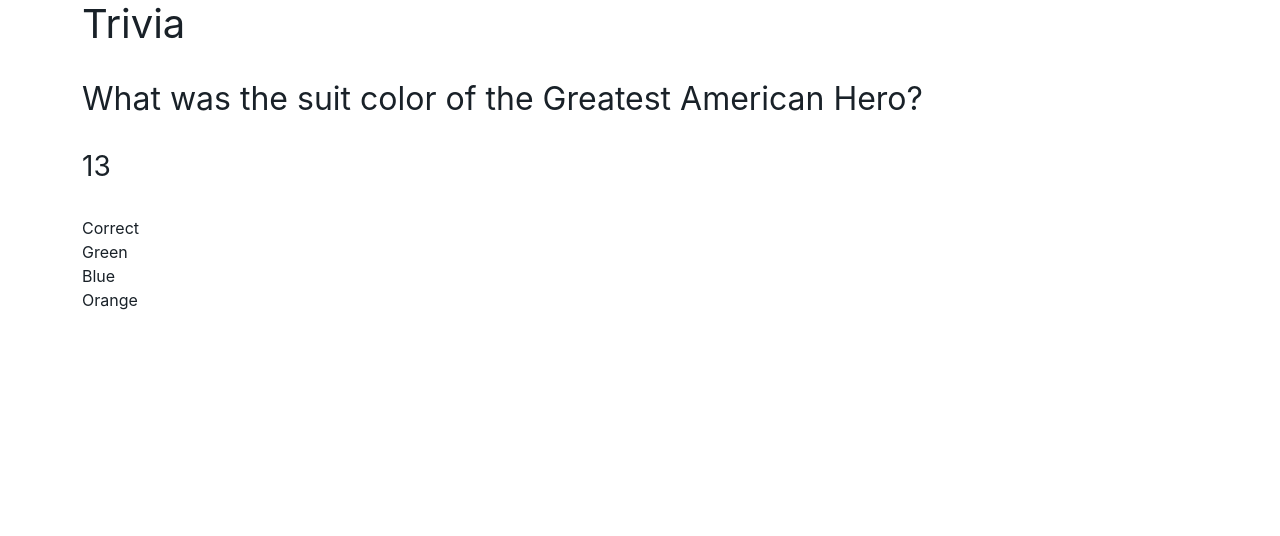
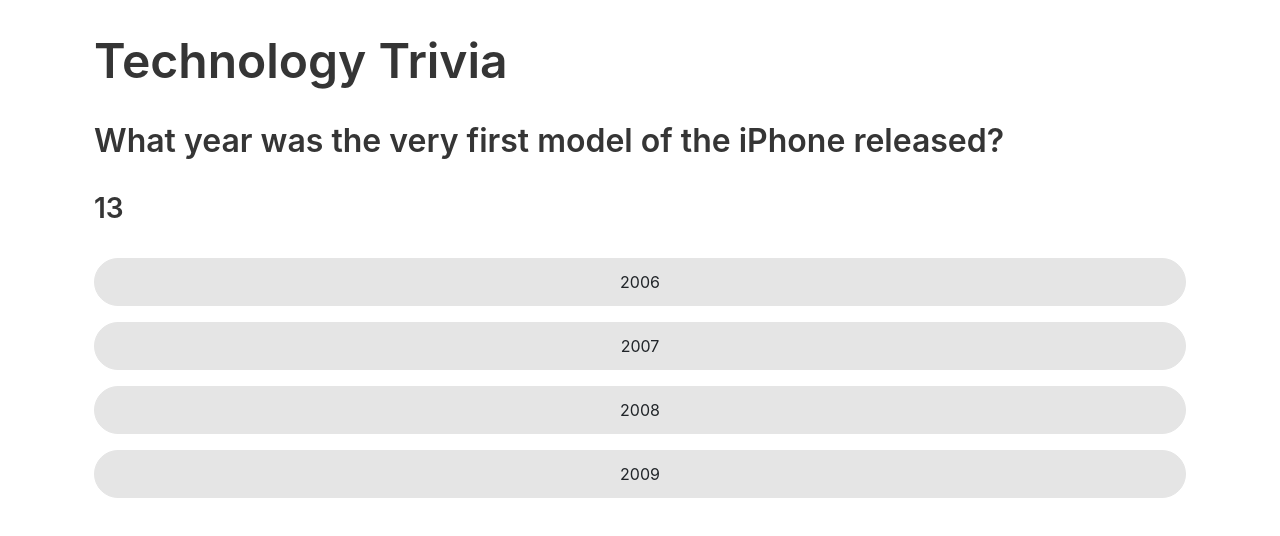
Before and after one commit to designbywillj/trivia, a website: page index.html in a window 1280 px wide. Both pictures are taken after a click on the button "Start". Drawn offline with nearby package versions, Linux system fonts and the light colour scheme; files that its build step writes are made by us from their sources; a web font is replaced by a local one.

Commit message:
Added sound and updated some logic

```diff
--- a/index.html
+++ b/index.html
@@ -7,12 +7,12 @@
     <link rel="stylesheet" href="global.css">
     <title>Trivia</title>
 </head>
-<body>
+<body id="app">
     <main class="container">
         <article class="row">
             <section class="col-12">
-                <h1>Trivia</h1>
-                <h2 id="prompt-text"></h2>
+                <h1>Technology Trivia</h1>
+                <h2 id="prompt-text">Answer the following 10 questions as accurately as possible.</h2>
                 <h3 id="counter-text"></h3>
             </section>
 
@@ -21,7 +21,7 @@
             <section id="choices-container" class="col-12"></section>
 
             <section id="start-container" class="col-12">
-                <button id="start-button" class="btn btn-lg btn-primary">Start</button>
+                <button id="start-button" class="btn btn-primary">Start</button>
             </section>
         </article>
     </main>
--- a/src/js/index.js
+++ b/src/js/index.js
@@ -6,20 +6,62 @@
           startContainer = $('#start-container'),
           startButton = $('#start-button'),
           resultContainer = $('#result-container'),
-          roundTime = 15
+          roundTime = 15,
+          correctAudio = new Audio('src/audio/correct.mp3'),
+          incorrectAudio = new Audio('src/audio/incorrect.mp3')
 
 
     // Define Questions
     const questions = [
         {
-            prompt: 'What was the suit color of the Greatest American Hero?',
-            choices: ['Correct', 'Green', 'Blue', 'Orange'],
-            answer: 'Correct'
+            prompt: 'What year was the very first model of the iPhone released?',
+            choices: ['2006', '2007', '2008', '2009'],
+            answer: '2007'
         },
         {
-            prompt: 'What was the suit?',
-            choices: ['Correct', 'Green', 'Blue', 'Orange'],
-            answer: 'Correct'
+            prompt: 'What’s the shortcut for the “copy” function on most computers?',
+            choices: ['Ctrl/&#8984; + X', 'Ctrl/&#8984; + V', 'Ctrl/&#8984; + C', 'Ctrl/&#8984; + Z'],
+            answer: 'Ctrl/⌘ + C'
+        },
+        {
+            prompt: 'What does “HTTP” stand for?',
+            choices: ['HyperType Transfer Program', 'HyperText Transmission Protocol', 'HTML Text Tranfer Protocol', 'HyperText Transfer Protocol'],
+            answer: 'HyperText Transfer Protocol'
+        },
+        {
+            prompt: 'What is the name of the man who launched eBay back in 1995?',
+            choices: ['Elon Musk', 'Pierre Omidyar', 'Jeff Bezos', 'Mark Zuckerberg'],
+            answer: 'Pierre Omidyar'
+        },
+        {
+            prompt: 'What is the smallest unit of digital storage?',
+            choices: ['Terabyte', 'Gigabyte', 'Bit', 'Byte'],
+            answer: 'Bit'
+        },
+        {
+            prompt: 'Which email service is owned by Microsoft?',
+            choices: ['Gmail', 'Outlook', 'Hotmail', 'Yahoo!'],
+            answer: 'Outlook'
+        },
+        {
+            prompt: 'Google Chrome, Safari, Firefox and Edge are different types of what?',
+            choices: ['Web Browsers', 'IDEs', 'Email Clients', 'Text Editors'],
+            answer: 'Web Browsers'
+        },
+        {
+            prompt: 'Is Java an OS?',
+            choices: ['Yes', 'No'],
+            answer: 'No'
+        },
+        {
+            prompt: 'Who is often called the father of the computer?',
+            choices: ['Steve Jobs', 'Elon Musk', 'Bill Gates', 'Charles Babbage'],
+            answer: 'Charles Babbage'
+        },
+        {
+            prompt: 'What was Twitter’s original name?',
+            choices: ['BackRub', 'twtter', 'Blue Ribbon', 'Tweeter'],
+            answer: 'twtter'
         }
     ]
 
@@ -51,6 +93,14 @@
     }
 
 
+    // Reset Counter
+    function resetCounter() {
+        clearInterval(countdown)
+        counterValue = roundTime
+        counterText.text('')
+    }
+
+
     // Update and Display Prompt
     function displayQuestion() {
         if (currentPromptIndex > questions.length-1) {
@@ -68,18 +118,10 @@
             // Display Choices
             for (i = 0; i < currentPrompt.choices.length; i++) {
                 choicesContainer.append(
-                    `<div class="choice">${currentPrompt.choices[i]}</div>`
+                    `<button class="btn btn-secondary choice">${currentPrompt.choices[i]}</button>`
                 )
             }
         }
-    }
-
-
-    // Reset Counter
-    function resetCounter() {
-        clearInterval(countdown)
-        counterValue = roundTime
-        counterText.text('')
     }
 
 
@@ -88,15 +130,17 @@
         // Remove Choices From DOM
         choicesContainer.empty()
         resetCounter()
-        counterText.text("The correct answer is " + currentPrompt.answer);
+        counterText.text("The correct answer is " + currentPrompt.answer)
 
         setTimeout(displayQuestion, 2000)
 
         if (choice == currentPrompt.answer) {
             correct++
+            correctAudio.play()
             promptText.text("CORRECT!")
         } else {
             incorrect++
+            incorrectAudio.play()
             promptText.text("Incorrect.")
         }
 
--- a/src/scss/_grid.scss
+++ b/src/scss/_grid.scss
@@ -1,2 +1,2 @@
 // Grid
-$grid-gutter-width: 1.5rem;
+$grid-gutter-width: 3rem;
--- a/src/scss/_type.scss
+++ b/src/scss/_type.scss
@@ -12,7 +12,8 @@
 	"Roboto", "Helvetica Neue", Arial, sans-serif, "Apple Color Emoji",
 	"Segoe UI Emoji", "Segoe UI Symbol";
 $headings-margin-bottom: 2rem;
+$h1-font-size: 3rem;
 $h2-font-size: 2rem;
-$headings-font-weight: 400;
+$headings-font-weight: 600;
 $display1-size: 2rem;
 $display1-weight: 600;
--- a/src/scss/_variables.scss
+++ b/src/scss/_variables.scss
@@ -1,8 +1,13 @@
 // Color
 $blue: #258df5;
-$light-gray: #2f3942;
-$dark-gray: #192128;
+$green: #36d136;
+$red: #f52525;
+$light-gray: #e5e5e5;
+$dark-gray: #353535;
 $white: #ffffff;
+
+$primary: $blue;
+$secondary: $light-gray;
 
 // Body
 $body-color: $dark-gray;
--- /dev/null
+++ b/src/scss/custom.scss
@@ -0,0 +1,17 @@
+.btn {
+    height: 3rem;
+    padding: 0 24px;
+    border-radius: 1.5rem;
+
+    &-secondary {
+        background-color: $light-gray;
+    }
+}
+.choice {
+    width: 100%;
+    display: block;
+    margin-bottom: 1rem;
+}
+body#app {
+    margin-top: 2rem;
+}
--- a/src/scss/global.scss
+++ b/src/scss/global.scss
@@ -4,3 +4,5 @@
 @import 'grid';
 
 @import '../../node_modules/bootstrap/scss/bootstrap.scss';
+
+@import 'custom';
```
Also changed, not shown: 2 other files.
